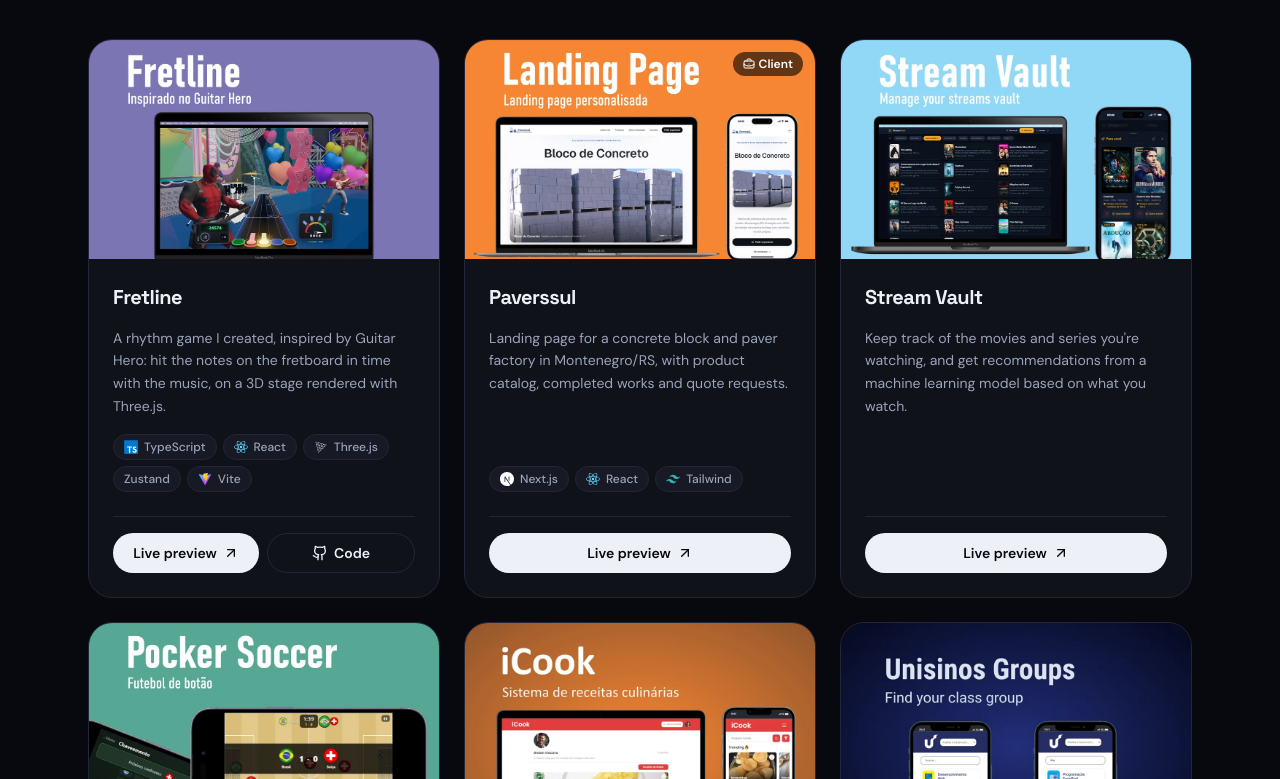
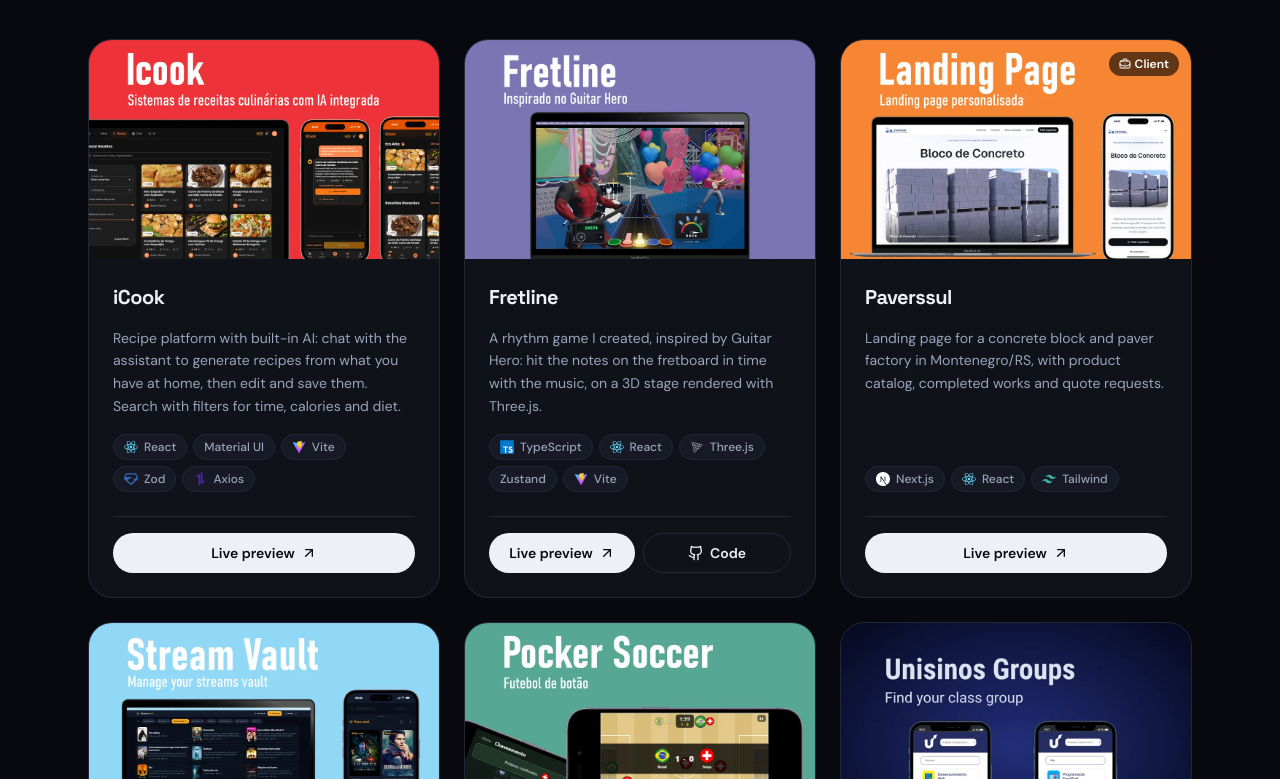
Before and after one commit to bBraian/dev_portfolio, a React (Vite) app: page / in a window 1280 px wide. Shown: the part 2021-2800 px from the top of the page. Built offline with nearby package versions, Linux system fonts and the light colour scheme; no server answers.

Commit message:
feat: update projects

```diff
--- a/src/data/languages/english.js
+++ b/src/data/languages/english.js
@@ -131,7 +131,6 @@
     copy: "Copy email",
     copied: "Copied!",
     sendEmail: "Send an email",
-    whatsapp: "WhatsApp",
     location: "Location",
   },
 
--- a/src/data/languages/portuguese.js
+++ b/src/data/languages/portuguese.js
@@ -131,7 +131,6 @@
     copy: "Copiar e-mail",
     copied: "Copiado!",
     sendEmail: "Enviar e-mail",
-    whatsapp: "WhatsApp",
     location: "Localização",
   },
 
--- a/src/data/projects.js
+++ b/src/data/projects.js
@@ -1,5 +1,5 @@
 import coffeeDelivery from "../assets/projects/coffee-delivery.webp";
-import icook from "../assets/projects/icook.webp";
+import icookAi from "../assets/projects/icook-ai.webp";
 import unisinosGroups from "../assets/projects/unisinos-groups.webp";
 import igniteShop from "../assets/projects/ignite-shop.webp";
 import bestPrice from "../assets/projects/best-price.webp";
@@ -15,6 +15,18 @@
 // Ordered by relevance: the first ones are shown before "show all".
 // `platform` drives the Web / Mobile filter; `client` marks work delivered for a client.
 export const projects = [
+  {
+    id: "icook-ai",
+    name: "iCook",
+    image: icookAi,
+    platform: "web",
+    description: {
+      en: "Recipe platform with built-in AI: chat with the assistant to generate recipes from what you have at home, then edit and save them. Search with filters for time, calories and diet.",
+      pt: "Plataforma de receitas com IA integrada: converse com o assistente para gerar receitas com o que você tem em casa, depois edite e salve. Busca com filtros de tempo, calorias e dieta.",
+    },
+    tech: ["react", "mui", "vite", "zod", "axios"],
+    previewLink: "https://icook-web.vercel.app/",
+  },
   {
     id: "fretline",
     name: "Fretline",
@@ -65,19 +77,6 @@
     tech: ["typescript", "react", "zustand", "vite"],
     previewLink: "https://pocket-soccer.vercel.app/",
     repositoryLink: "https://github.com/bBraian/pocket-soccer",
-  },
-  {
-    id: "icook",
-    name: "iCook",
-    image: icook,
-    platform: "web",
-    description: {
-      en: "My college capstone project: a recipe platform where people share, search and save cooking recipes.",
-      pt: "Meu TCC da faculdade: uma plataforma de receitas onde as pessoas compartilham, buscam e salvam receitas culinárias.",
-    },
-    tech: ["typescript", "react", "vite", "reactRouter", "styledComponents", "axios"],
-    previewLink: "https://icook-five.vercel.app/",
-    repositoryLink: "https://github.com/bBraian/iCook",
   },
   {
     id: "unisinos-groups",
--- a/src/data/site.js
+++ b/src/data/site.js
@@ -4,8 +4,6 @@
   shortName: "Braian",
   handle: "bBraian",
   email: "braianvoficial@gmail.com",
-  phone: "+55 51 99626-8989",
-  whatsapp: "https://wa.me/5551996268989",
   location: "Brochier, RS — Brasil",
   careerStart: new Date(2020, 11, 1),
 };
--- a/src/data/technologies.js
+++ b/src/data/technologies.js
@@ -48,6 +48,7 @@
   styledComponents: { name: "styled-components", icon: styledComponents },
   stitches: { name: "Stitches", icon: stitches },
   radix: { name: "Radix", icon: radix },
+  mui: { name: "Material UI" },
   redux: { name: "Redux", icon: redux },
   zustand: { name: "Zustand" },
   threejs: { name: "Three.js", icon: threejs, darkFix: "dark:invert" },
--- a/src/pages/Contact/index.jsx
+++ b/src/pages/Contact/index.jsx
@@ -1,6 +1,6 @@
 import { useEffect, useRef, useState } from "react";
 import { m } from "framer-motion";
-import { Mail, Copy, Check, MessageCircle, MapPin, Github, Linkedin, ArrowUpRight } from "lucide-react";
+import { Mail, Copy, Check, MapPin, Github, Linkedin, ArrowUpRight } from "lucide-react";
 
 import { useApp } from "../../context/AppContext";
 import { useDocumentTitle } from "../../hooks/useDocumentTitle";
@@ -30,7 +30,6 @@
   const linkedin = socials.find((social) => social.key === "linkedin");
 
   const channels = [
-    { icon: MessageCircle, label: t.contact.whatsapp, value: site.phone, href: site.whatsapp },
     { icon: Linkedin, label: linkedin.label, value: "Braian Viacava", href: linkedin.url },
     { icon: Github, label: github.label, value: `@${site.handle}`, href: github.url },
   ];
@@ -82,7 +81,7 @@
         </div>
       </m.div>
 
-      <ul className="mt-16 grid w-full max-w-4xl gap-4 text-left sm:grid-cols-3">
+      <ul className="mt-16 grid w-full max-w-2xl gap-4 text-left sm:grid-cols-2">
         {channels.map(({ icon: Icon, label, value, href }, index) => (
           <Reveal as="li" key={label} delay={index * 0.08}>
             <a
```
Also changed, not shown: src/assets/projects/icook-ai.webp (added), src/assets/projects/icook.webp (deleted).
